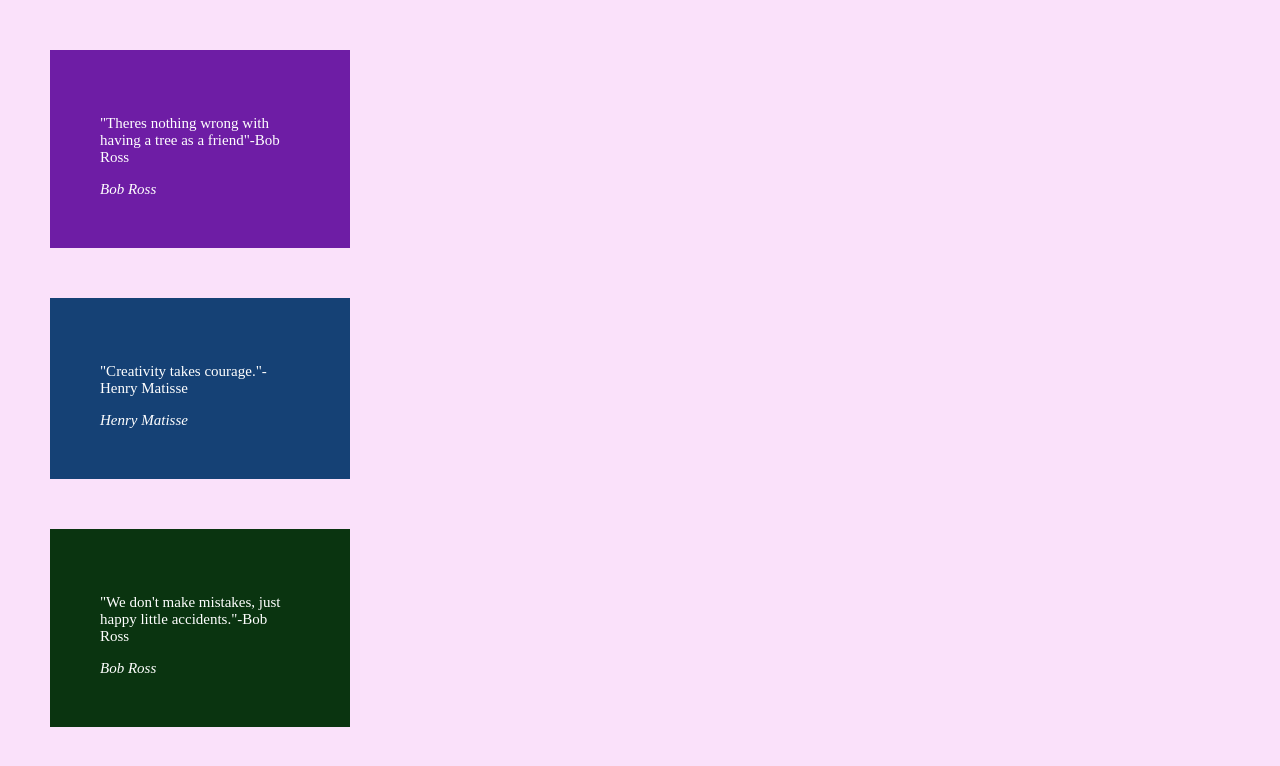
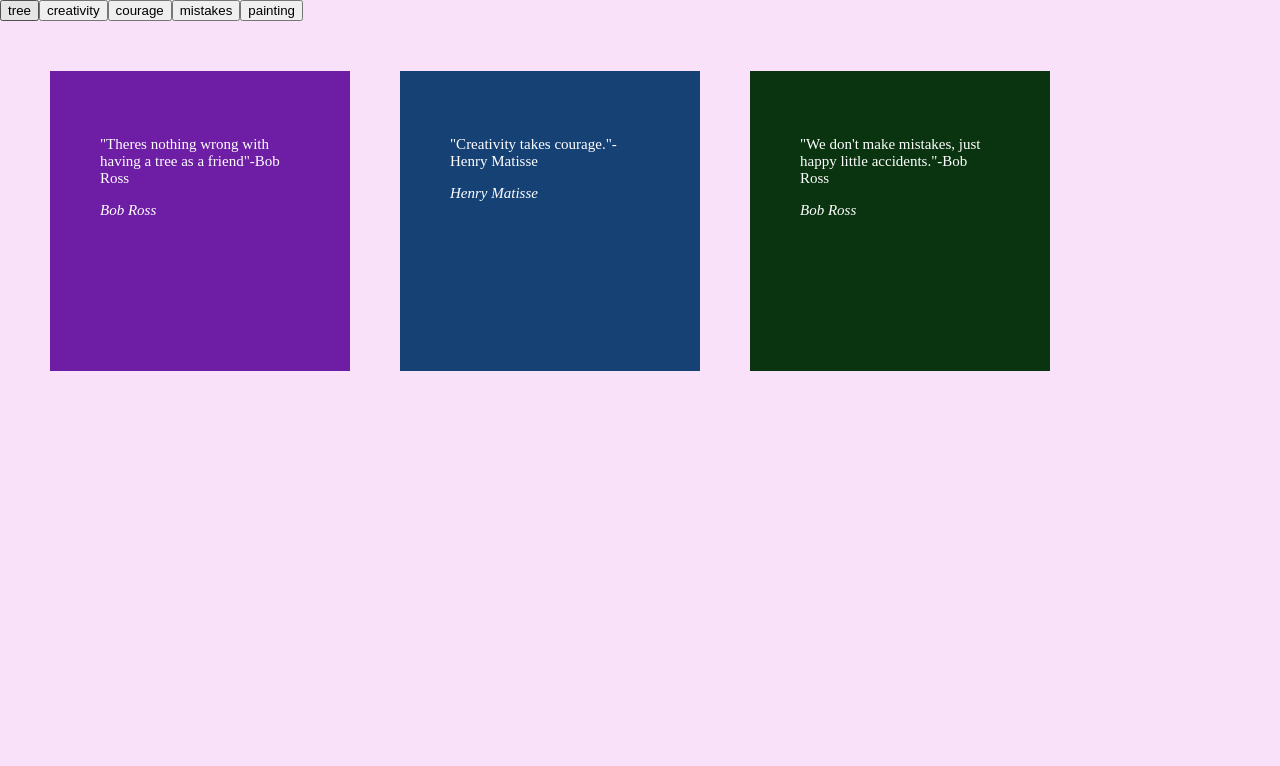
Before and after one commit to friesenb13/JavascriptObjects, a plain HTML site: page index.html in a window 1280 px wide. Drawn offline with nearby package versions, Linux system fonts and the light colour scheme.

Commit message:
confusing containers and tag filters

```diff
--- a/css/styles.css
+++ b/css/styles.css
@@ -17,10 +17,20 @@
 	font-size: 15px;
 }
 
-div{
+.quotes {
+	color: white;
+	display: flex;
+}
+
+div > div{
 	margin-left: 50px;
 	margin-top: 50px;
 	border-left: 20px;
 	padding: 50px;
 	width: 300px;
+	height: 300px;
 }
+
+.active{
+	background: pink;
+}
--- a/index.html
+++ b/index.html
@@ -7,6 +7,9 @@
 </head>
 
 <body>
+	<div class ="buttons"></div>
+	<div class="quotes"></div>
+
 	<script src="https://code.jquery.com/jquery-3.5.1.min.js"></script>
 	<script src='js/scripts.js'></script>
 </body>
--- a/js/scripts.js
+++ b/js/scripts.js
@@ -1,50 +1,114 @@
-console.log("connected");
 
-var quote1 = {
-	quote: '"We don\'t make mistakes, just happy little accidents."-Bob Ross',
-	author: "Bob Ross",
-	tags: ["painting", "mistakes"],
-	color: "#0a3410",
-	display: function() {
+
+function Quote(quoteText, author, tags, color) {
+	this.quote = quoteText;
+	this.author= author;
+	this.tags= tags;
+	this.color= color;
+	this.display= function() {
+
+		var container = $("<div>")
+		this.tags.forEach(function(tag){
+			container.addClass(tag);
+			// $("body").prepend("<button>" + tag + "</button>")
+		})
+		container.css("background", this.color)
+		container.addClass("quote")
+
 		var quoteString = "";
-		quoteString += "<div style='background:" + this.color + "'>";
 		quoteString += "<p>" + this.quote + "</p>";
 		quoteString += "<cite>" + this.author + "</cite";
-		quoteString += "</div>"
-		$("body").prepend(quoteString)
-	}
-}
-var quote2 = {
-	quote: '"Creativity takes courage."- Henry Matisse',
-	author: "Henry Matisse",
-	tags: ["courage", "Creativity"],
-	color: "#154175",
-	display: function() {
-		var quoteString = "";
-		quoteString += "<div style='background:" + this.color + "'>";
-		quoteString += "<p>" + this.quote + "</p>";
-		quoteString += "<cite>" + this.author + "</cite";
-		quoteString += "</div>"
-		$("body").prepend(quoteString)
-	}
-}
-var quote3 = {
-	quote: '"There\s nothing wrong with having a tree as a friend"-Bob Ross',
-	author: "Bob Ross",
-	tags: ["painting", "mistakes"],
-	color: "#6E1DA5",
-	display: function() {
-		var quoteString = "";
-		quoteString += "<div style='background:" + this.color + "'>";
-		quoteString += "<p>" + this.quote + "</p>";
-		quoteString += "<cite>" + this.author + "</cite";
-		quoteString += "</div>"
-		$("body").prepend(quoteString)
+
+		container.html(quoteString)
+		$(".quotes").prepend(container)
 	}
 }
 
+var quotes = [
+	new Quote('"We don\'t make mistakes, just happy little accidents."-Bob Ross',
+	"Bob Ross",["painting", "mistakes"], "#0a3410"),
+	new Quote ('"Creativity takes courage."- Henry Matisse', "Henry Matisse",
+ 	["courage", "creativity"], "#154175"),
+	new Quote('"There\s nothing wrong with having a tree as a friend"-Bob Ross', "Bob Ross"
+,["painting", "tree"], "#6E1DA5")]
+
+//global taglist
+var tagList = []
+
+quotes.forEach(function(quote){
+	quote.display();
+//check to see if tag has been added to taglist
+	quote.tags.forEach(function(tag){
+		if(!tagList.includes(tag)){
+			//if it isn't added, add it
+		tagList.push(tag);
+		//and also make a button for it
+		$(".buttons").prepend("<button class='filter'>" + tag + "</button>")
+
+		}
+	})
+})
+console.log(tagList)
+
+$(".filter").on("click", function() {
+	var tag = $(this).text();
+
+	console.log(tag)
+
+	$(".quote").not("." + tag).hide();
+	$("." + tag).fadeIn();
+
+	$(".filter").removeClass("active");
+	$(this).addClass("active");
 
 
-quote1.display();
-quote2.display();
-quote3.display();
+})
+
+// var quote1 = {
+// 	quote: '"We don\'t make mistakes, just happy little accidents."-Bob Ross',
+// 	author: "Bob Ross",
+// 	tags: ["painting", "mistakes"],
+// 	color: "#0a3410",
+// 	display: function() {
+// 		var quoteString = "";
+// 		quoteString += "<div style='background:" + this.color + "'>";
+// 		quoteString += "<p>" + this.quote + "</p>";
+// 		quoteString += "<cite>" + this.author + "</cite";
+// 		quoteString += "</div>"
+// 		$("body").prepend(quoteString)
+// 	}
+// }
+// var quote2 = {
+// 	quote: '"Creativity takes courage."- Henry Matisse',
+// 	author: "Henry Matisse",
+// 	tags: ["courage", "Creativity"],
+// 	color: "#154175",
+// 	display: function() {
+// 		var quoteString = "";
+// 		quoteString += "<div style='background:" + this.color + "'>";
+// 		quoteString += "<p>" + this.quote + "</p>";
+// 		quoteString += "<cite>" + this.author + "</cite";
+// 		quoteString += "</div>"
+// 		$("body").prepend(quoteString)
+// 	}
+// }
+// var quote3 = {
+// 	quote: '"There\s nothing wrong with having a tree as a friend"-Bob Ross',
+// 	author: "Bob Ross",
+// 	tags: ["painting", "tree"],
+// 	color: "#6E1DA5",
+// 	display: function() {
+// 		var quoteString = "";
+// 		quoteString += "<div style='background:" + this.color + "'>";
+// 		quoteString += "<p>" + this.quote + "</p>";
+// 		quoteString += "<cite>" + this.author + "</cite";
+// 		quoteString += "</div>"
+// 		$("body").prepend(quoteString)
+// 	}
+// }
+
+
+
+// quote1.display();
+// quote2.display();
+// quote3.display();
```
